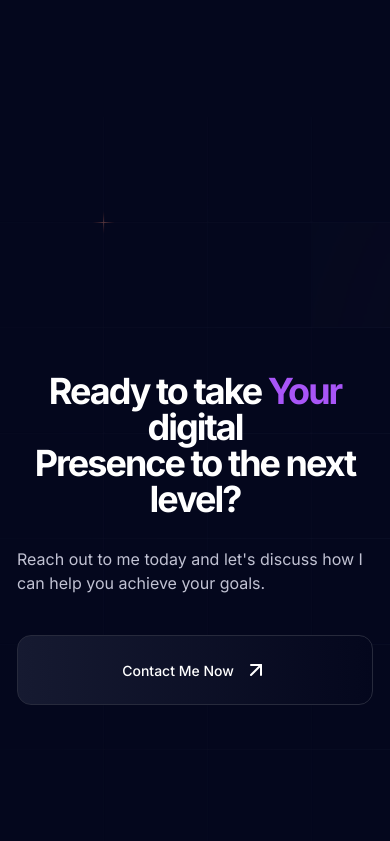
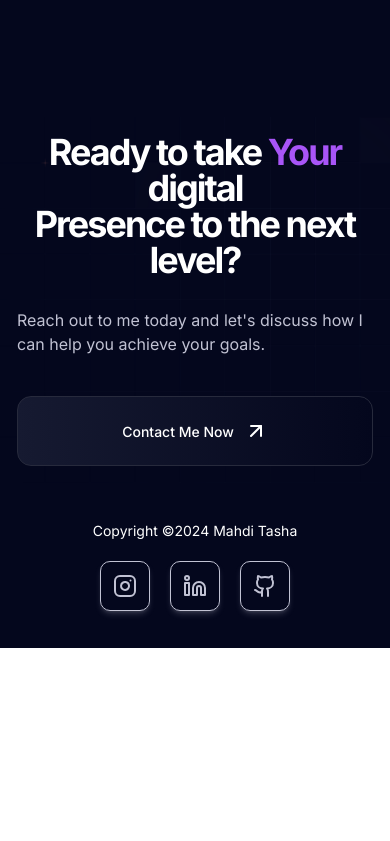
Before and after one commit to tasha-dev/portfolio, a Next.js app: page / in a window 390 px wide. Shown: the part 4783-5624 px from the top of the page. After the commit the page ends 5431 px from the top, so only its background shows below. Built offline with nearby package versions, Linux system fonts and the light colour scheme.

Commit message:
removed min-h-dvh in smaller than large screens

```diff
--- a/section/home/fifthSection.tsx
+++ b/section/home/fifthSection.tsx
@@ -9,7 +9,7 @@ export default function FifthSection():ReactNode {
     // Returning JSX
     return (
         <section id={'contact'} className={'bg-richBlack bg-[url("../image/grid-pattern.png")] bg-cover'}>
-            <Container className={'min-h-dvh flex items-center justify-center'}>
+            <Container className={'lg:min-h-dvh flex items-center justify-center'}>
                 <div>
                     <h2 className={'lg:text-[48px] leading-[100%] text-[36px] text-center -tracking-[2px] text-white font-bold mb-[30px]'}>
                         Ready to take <span className={'text-purple-500'}>Your</span> digital <br/>
```
